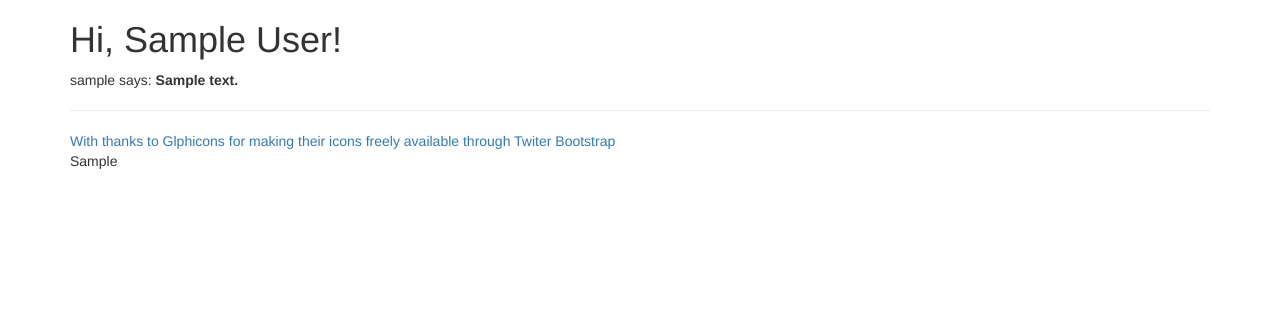
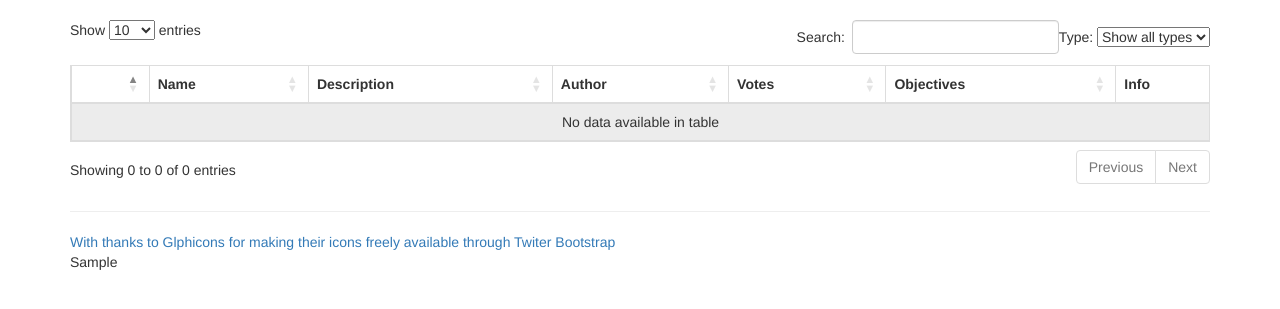
Before and after one commit to Dan-Gelderd/CourseMe, a Flask app: template courseme/templates/index.html in a window 1280 px wide. Shown: the part 52-361 px from the top of the page. Run offline with Flask 2, Linux system fonts and the light colour scheme; tables that the repository leaves empty hold one stand-in row (values such as "Sample post"); the template is opened without the code that fills it: values that come from a table or form of the project are taken from there, most other values are stand-ins (such as "Sample title", 1, 10 or a date in 2020); parts of the project's set-up code (start-up, migrations or seed data) failed here and were passed over; some libraries are stand-ins or nearby versions.

Commit message:
Search Table

```diff
--- a/courseme/static/css/main.css
+++ b/courseme/static/css/main.css
@@ -18,3 +18,18 @@
 .dynamic-list-item{
 
 }
+
+
+td.details-control {
+    background: url('../images/details_open.png') no-repeat center center;
+    cursor: pointer;
+}
+tr.shown td.details-control {
+    background: url('../images/details_close.png') no-repeat center center;
+}
+
+tfoot input {
+        width: 100%;
+        padding: 3px;
+        box-sizing: border-box;
+    }
--- a/courseme/templates/index.html
+++ b/courseme/templates/index.html
@@ -1,7 +1,121 @@
 {% extends "layout.html" %}
 {% block content %}
-    <h1>Hi, {{user.name}}!</h1>
-    {% for post in posts %}
-        <div><p>{{post.author.nickname}} says: <b>{{post.body}}</b></p></div>
-    {% endfor %}
+
+
+<!--
+<div class="input-group">
+   <label class="checkbox-inline">
+      <input type="checkbox" id="inlineCheckbox1" value="Lectures" checked> Lectures
+   </label>
+   <label class="checkbox-inline">
+          <input type="checkbox" id="inlineCheckbox2" value="Exercises"> Exercises
+   </label>
+   <label class="checkbox-inline">
+      <input type="checkbox" id="inlineCheckbox3" value="Tools"> Interactive Tools
+   </label>
+</div>
+
+<div class="input-group">
+  <input type="text" class="form-control">
+  <div class="input-group-btn">
+    <button type="button" class="btn btn-default dropdown-toggle" data-toggle="dropdown">Search <span class="caret"></span></button>
+        <ul class="dropdown-menu">
+          <li><a href="#">Name</a></li>
+          <li><a href="#">Objectives</a></li>
+          <li><a href="#">Author</a></li>
+          <li><a href="#">Any</a></li>
+        </ul>
+  </div>
+</div>
+-->
+
+<table id="table_id" class="table table-striped table-bordered" cellspacing="0" width="100%">
+    <thead></thead>
+    <tbody></tbody>
+    <tfoot></tfoot>
+</table>
+
+
+<script>
+    /* Formatting function for row details - modify as you need */
+    function format ( d ) {
+        // `d` is the original data object for the row
+        return '<table cellpadding="5" cellspacing="0" border="0" style="padding-left:50px;">'+
+            '<tr>'+
+                '<td>Full name:</td>'+
+                '<td>'+d.name+'</td>'+
+            '</tr>'+
+            '<tr>'+
+                '<td>Description:</td>'+
+                '<td>'+d.description+'</td>'+
+            '</tr>'+
+            '<tr>'+
+                '<td>Date modified:</td>'+
+                '<td>'+d.last_updated+'</td>'+
+            '</tr>'+
+        '</table>';
+    }
+
+
+    $(document).ready( function () {                //DJG - https://datatables.net/manual/installation
+
+        console.log({{catalogue | safe}});
+        var table = $('#table_id').DataTable( {
+            data: {{catalogue | safe}},
+            columns: [
+
+                { data: 'material_type', name: 'type' },
+                { data: 'name', title: 'Name' },
+                { data: 'description', title: 'Description' },
+                { data: 'author', title: 'Author' },
+                { data: 'votes', title: 'Votes' },
+                { data: 'objectives', title: 'Objectives' },
+                {
+                    "title":          'Info',
+                    "class":          'details-control',
+                    "orderable":      false,
+                    "data":           null,
+                    "defaultContent": ''
+                }
+            ]
+        } );
+
+        // Add event listener for opening and closing details
+        $('#table_id tbody').on('click', 'td.details-control', function () {
+            var tr = $(this).closest('tr');
+            var row = table.row( tr );
+
+            if ( row.child.isShown() ) {
+                // This row is already open - close it
+                row.child.hide();
+                tr.removeClass('shown');
+            }
+            else {
+                // Open this row
+                row.child( format(row.data()) ).show();
+                tr.addClass('shown');
+            }
+        } );
+
+        console.log(table.column( 'type:name' ).data());
+        new_label = document.createElement('label');
+        new_label.innerHTML = "Type: ";
+        $('#table_id_filter').append(new_label);
+        var new_select = $('<select><option value="">Show all types</option><option value="test">Test Fail</option></select>')
+            .appendTo( new_label )
+            .on( 'change', function () {
+                table.column( 'type:name' )
+                    .search( $(this).val(), true, false )       //DJG - needed to remove the regex bit of this code or empty string search would return none not all data - http://datatables.net/forums/discussion/21355/regex-and-server-side-processing-not-really-working
+                    .draw();
+            } );
+
+        table.column( 'type:name' ).data().unique().sort().each( function ( d ) {
+            console.log(d);
+            new_select.append( '<option value="'+d+'">'+d+'</option>' )
+        } );
+
+        //$("#table_id").dataTable().columnFilter();     //DJG - https://code.google.com/p/jquery-datatables-column-filter/wiki/ColumnFilter
+    } );
+</script>
+
 {% endblock %}
--- a/courseme/templates/layout.html
+++ b/courseme/templates/layout.html
@@ -5,11 +5,14 @@
         <meta name="viewport" content="width=device-width, initial-scale=1.0">
         <title>{{ title }}</title>
         <link rel="stylesheet" href="//netdna.bootstrapcdn.com/bootstrap/3.1.1/css/bootstrap.min.css">
-        <link rel="stylesheet" href="/static/css/lib/bootstrap-tagsinput.css" />
+        <!--<link rel="stylesheet" href="/static/css/lib/bootstrap-tagsinput.css" />-->
         <link rel="stylesheet" href="/static/css/main.css" />
         <link rel="stylesheet" href="//code.jquery.com/ui/1.10.4/themes/smoothness/jquery-ui.css">
         <link rel="stylesheet" href="//raw.github.com/jharding/typeahead.js-bootstrap.css/master/typeahead.js-bootstrap.css" media="screen">
-        <link rel="shortcut icon" href="/static/courseme.ico" />
+        <!-- DJG - not needed if using bootstrap styling <link rel="stylesheet" href="//cdn.datatables.net/1.10.0/css/jquery.dataTables.css"> -->
+        <link rel="stylesheet" href="//cdn.datatables.net/plug-ins/be7019ee387/integration/bootstrap/3/dataTables.bootstrap.css">
+
+        <link rel="shortcut icon" href="/static/images/courseme.ico" />
         <script src="http://code.jquery.com/jquery-latest.js"></script>
     </head>
 
@@ -116,14 +119,16 @@
         <!-- DJG - not sure which of these are needed -->
         {{ flask_util_js.js }}
         <script src="//code.jquery.com/ui/1.10.4/jquery-ui.js"></script>
+        <script src="//cdn.datatables.net/1.10.0/js/jquery.dataTables.js"></script>
+        <script src="//cdn.datatables.net/plug-ins/be7019ee387/integration/bootstrap/3/dataTables.bootstrap.js"></script>
         <script src="//netdna.bootstrapcdn.com/bootstrap/3.1.1/js/bootstrap.min.js"></script>
         <script src="/static/js/dynamic-list.js"></script>
         <script src="/static/js/edit-objective-modal.js"></script>
-        <script src="/static/js/lib/bootstrap/bootstrap-tagsinput.js"></script>
+<!--        <script src="/static/js/lib/bootstrap/bootstrap-tagsinput.js"></script>
         <script src="/static/js/lib/bootstrap/tooltip.js"></script>
         <script src="/static/js/lib/bootstrap/popover.js"></script>
         <script src="/static/js/lib/bootstrap/collapse.js"></script>
-        <script src="/static/js/lib/bootstrap/transition.js"></script>
+        <script src="/static/js/lib/bootstrap/transition.js"></script>-->
         <!-- DJG - don't think I'm using any of these
         <script src="/static/js/lib/typeahead/bloodhound.js"></script>
         <script src="/static/js/lib/typeahead/typeahead.jquery.js"></script>
--- a/courseme/views.py
+++ b/courseme/views.py
@@ -6,6 +6,15 @@
 from datetime import datetime
 import json, operator
 #import pdb; pdb.set_trace()        #DJG - remove
+
+class CustomEncoder(json.JSONEncoder):
+    def default(self, obj):
+        if isinstance(obj, datetime):
+            encoded_object = obj.isoformat()
+        else:
+            encoded_object =json.JSONEncoder.default(self, obj)
+        return encoded_object
+
 
 #admin
 @lm.user_loader
@@ -35,20 +44,11 @@
 def index():
     title = "CourseMe"
     user = g.user
-    posts = [
-        {
-            'author': { 'nickname': 'John' },
-            'body': 'Beautiful day in Portland!'
-        },
-        {
-            'author': { 'nickname': 'Susan' },
-            'body': 'The Avengers movie was so cool!'
-        }
-    ]
+    catalogue = [row.as_dict() for row in Module.query.all()]                #DJG - confused over best way to do this http://stackoverflow.com/questions/1958219/convert-sqlalchemy-row-object-to-python-dict
     return render_template('index.html',
         title = title,
         user = user,
-        posts = posts)
+        catalogue = json.dumps(catalogue, cls=CustomEncoder, separators=(',',':')))
 
 
 @app.route('/signup', methods = ['GET', 'POST'])
```
Also changed, not shown: courseme/models.py (+21 -24 lines), courseme/static/images/courseme.ico (renamed from static/courseme.ico), courseme/static/images/details_close.png (added), courseme/static/images/details_open.png (added).
